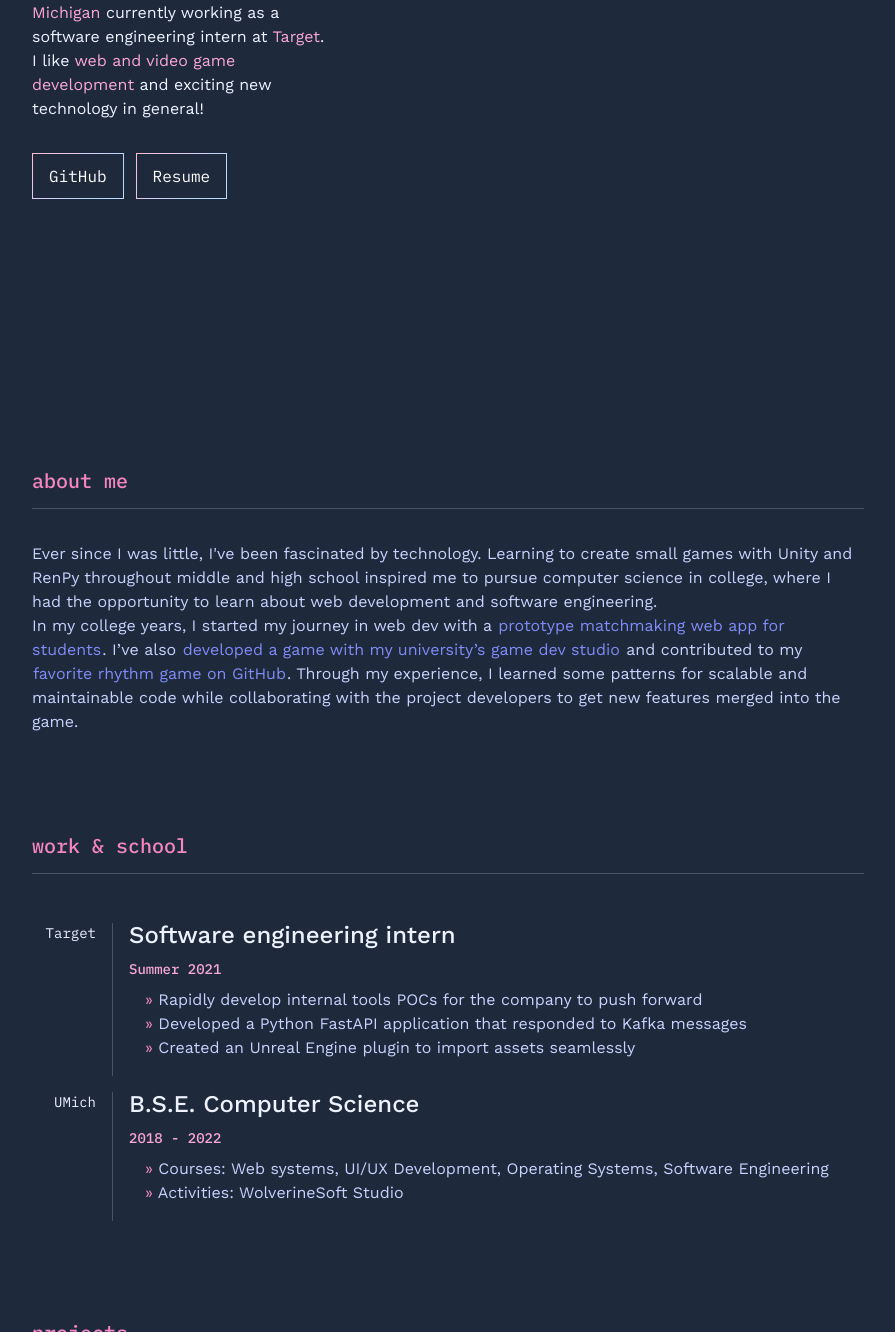
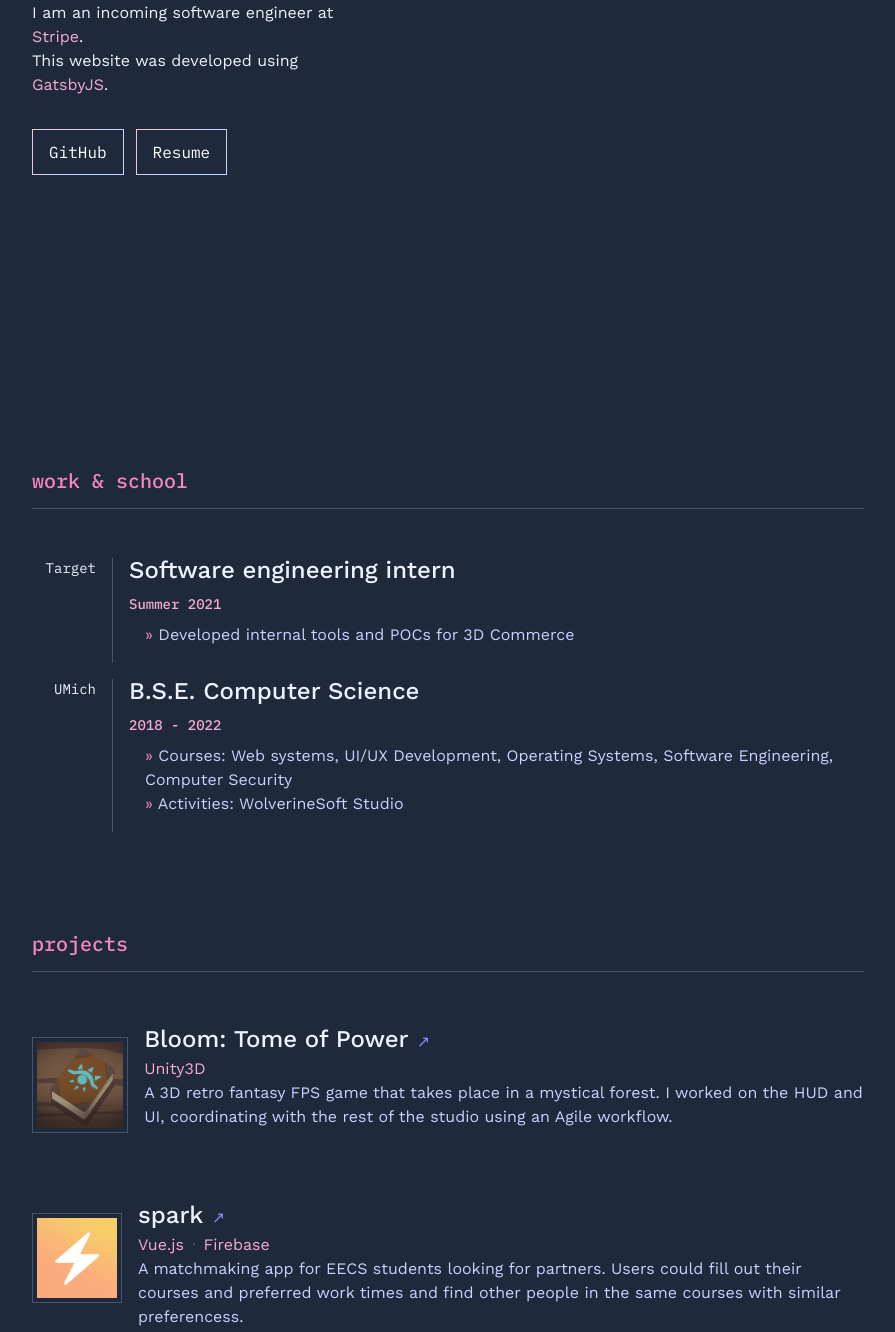
Before and after one commit to Cublibre/personal-v2, a Gatsby site: page / in a window 1280 px wide. Shown: the part 431-1763 px from the top of the page, without its empty margins (192-1087 px from the left). Built offline with nearby package versions, Linux system fonts and the light colour scheme; Gatsby itself is replaced by a stand-in of ours.

Commit message:
Update content

```diff
--- a/content/exp/target.md
+++ b/content/exp/target.md
@@ -5,6 +5,4 @@ place: 'Target'
 title: 'Software engineering intern'
 ---
 
-- Rapidly develop internal tools POCs for the company to push forward
-- Developed a Python FastAPI application that responded to Kafka messages
-- Created an Unreal Engine plugin to import assets seamlessly
+- Developed internal tools and POCs for 3D Commerce
--- a/content/exp/umich.md
+++ b/content/exp/umich.md
@@ -5,5 +5,5 @@ place: 'UMich'
 title: 'B.S.E. Computer Science'
 ---
 
-- Courses: Web systems, UI/UX Development, Operating Systems, Software Engineering
+- Courses: Web systems, UI/UX Development, Operating Systems, Software Engineering, Computer Security
 - Activities: WolverineSoft Studio
--- a/content/hero/hero.md
+++ b/content/hero/hero.md
@@ -1,2 +1,3 @@
-I’m a rising CS senior at <mark>University of Michigan</mark> currently working as a software engineering intern at <mark>Target</mark>.
-I like <mark>web and video game development</mark> and exciting new technology in general!
+I am an incoming software engineer at <mark>Stripe</mark>.
+
+This website was developed using <mark>GatsbyJS</mark>.
--- a/content/projects/bloom/bloom.md
+++ b/content/projects/bloom/bloom.md
@@ -5,6 +5,6 @@ url: 'https://wolverinesoft-studio.itch.io/bloom-tome-of-power'
 featuredImage: './bloom-icon.png'
 ---
 
-3D retro fantasy FPS game where you defeat monsters with magical spells.
-I worked on the HUD UI code, coordinating with the rest of the studio
+A 3D retro fantasy FPS game that takes place in a mystical forest.
+I worked on the HUD and UI, coordinating with the rest of the studio
 using an Agile workflow.
--- a/src/components/index.ts
+++ b/src/components/index.ts
@@ -3,7 +3,6 @@ export { default as Head } from './head';
 export { default as Header } from './header';
 /* Sections */
 export { default as Hero } from './sections/hero';
-export { default as About } from './sections/about';
 export { default as Experience } from './sections/exp';
 export { default as Projects } from './sections/projects';
 export { default as Footer } from './sections/footer';
--- a/src/pages/index.tsx
+++ b/src/pages/index.tsx
@@ -1,6 +1,6 @@
 import React from 'react';
 import styled from 'styled-components';
-import { Layout, Hero, About, Experience, Projects, Footer } from '@components';
+import { Layout, Hero, Experience, Projects, Footer } from '@components';
 
 const StyledIndex = styled.div`
   display: flex;
@@ -14,7 +14,6 @@ const IndexPage = () => {
     <Layout>
       <StyledIndex>
         <Hero />
-        <About />
         <Experience />
         <Projects />
         <Footer />
```
Also changed, not shown: 1 other file.
